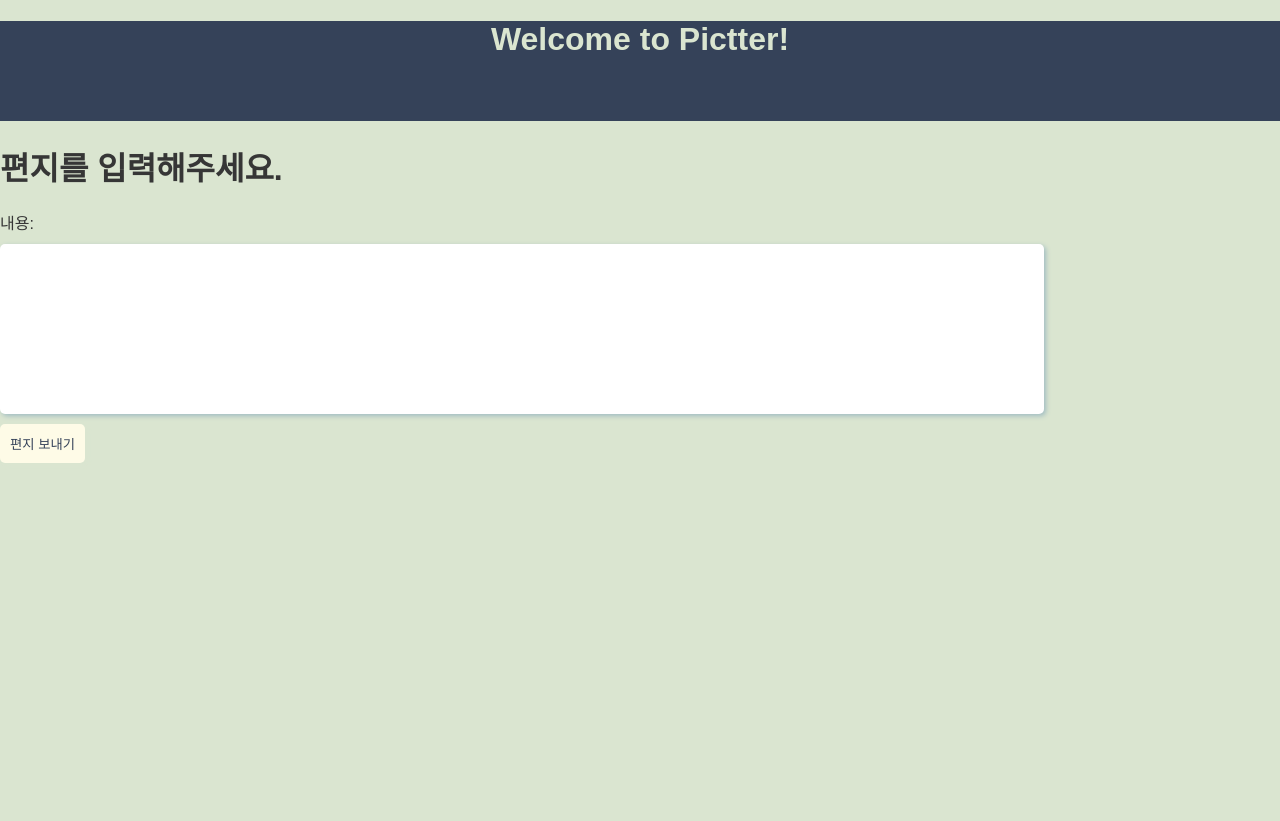
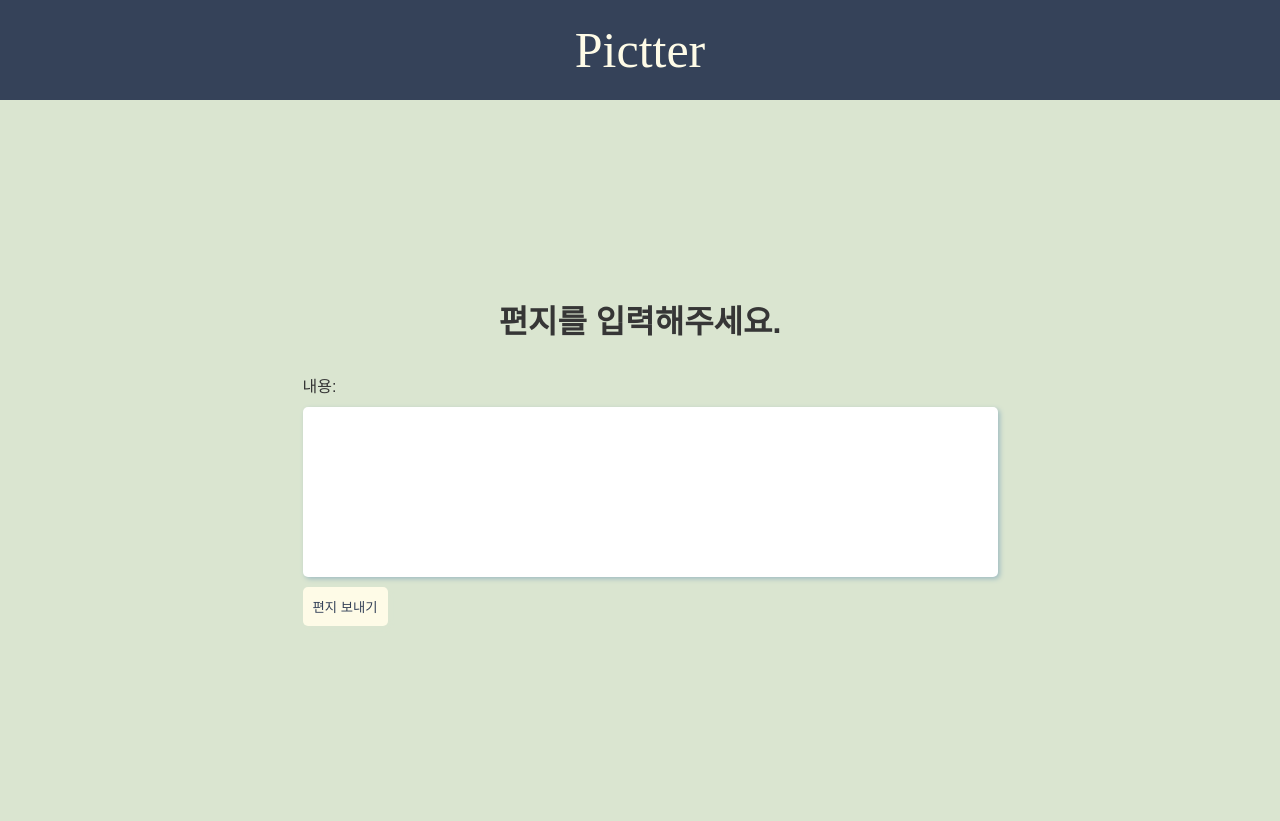
Before and after one commit to Pictter/Postcard_generator, a Flask app: page /user in a window 1280 px wide. After the commit the page ends 626 px from the top, so only its background shows below. Run offline with Flask 3, Linux system fonts and the light colour scheme; some web fonts are replaced.

Commit message:
fix: html modified

```diff
--- a/static/CSS/styles.css
+++ b/static/CSS/styles.css
@@ -3,9 +3,39 @@
     color: #DAE5D0;
     font-family: sans-serif;
     text-align: center;
+    display: flex;
     justify-content: center;
+    align-items: center;
     height: 100px;
     margin: 0;
+}
+
+.header-container {
+    display: flex;
+    align-items: center;
+}
+
+
+a {
+    color: #FEFBE7;
+}
+
+a:visited {
+    color: #FEFBE7;
+}
+
+@font-face {
+    font-family: 'TmoneyRoundWindExtraBold';
+    src: url('https://cdn.jsdelivr.net/gh/projectnoonnu/noonfonts_20-07@1.0/TmoneyRoundWindExtraBold.woff') format('woff');
+    font-weight: normal;
+    font-style: normal;
+}
+
+#logo {
+    font-family: 'TmoneyRoundWindExtraBold';
+    font-size: 50px;
+    color: #FEFBE7;
+    text-align: center;
 }
 
 body {
@@ -31,7 +61,7 @@
     border-radius: 5px;
     box-shadow: 2px 2px 5px #A0BCC2;
     font-family: sans-serif;
-    width: 80%;
+    width: 100%;
     margin-bottom: 10px;
     resize: none;
 }
@@ -43,5 +73,22 @@
     border: none;
     border-radius: 5px;
     box-shadow: 2px 2px 5px #DAE5D0;
-    cursor:pointer;
+    cursor: pointer;
 }
+
+.center-container {
+    display: flex;
+    flex-direction: column;
+    justify-content: center;
+    align-items: center;
+    height: calc(100vh - 100px);
+    /* 100vh에서 헤더 높이를 뺀 만큼 설정 */
+}
+
+.header-container {
+    display: flex;
+    flex-direction: column;
+    justify-content: center;
+    align-items: center;
+    /* 100vh에서 헤더 높이를 뺀 만큼 설정 */
+}
--- a/templates/letter.html
+++ b/templates/letter.html
@@ -1,6 +1,7 @@
 <!doctype html>
 <html>
 <link rel="stylesheet" href="../static/CSS/styles.css">
+<script src="https://cdn.jsdelivr.net/npm/bootstrap@5.3.0/dist/js/bootstrap.bundle.min.js"></script>
 <head>
     <title>Pictter</title>
 </head>
--- a/templates/main.html
+++ b/templates/main.html
@@ -1,18 +1,27 @@
 <!doctype html>
 <html>
 <link rel="stylesheet" href="../static/CSS/styles.css">
+<script src="https://cdn.jsdelivr.net/npm/bootstrap@5.3.0/dist/js/bootstrap.bundle.min.js"></script>
+
 <head>
     <title>Pictter</title>
 </head>
+
 <body>
     <header>
-        <h1>Welcome to Pictter!</h1>
+        <div class="header-container">
+            <div id="logo"><a href="/" style="text-decoration:none">Pictter</a></div>
+        </div>
     </header>
+    </div>
+    <div class="center-container">
         <h1>편지를 입력해주세요.</h1>
         <form method="POST" action="/letter">
             <label for="letter">내용:</label>
             <textarea id="letter" name="letter" required rows="10" cols="80"></textarea>
             <button type="submit">편지 보내기</button>
         </form>
+    </div>
 </body>
+
 </html>
```
Also changed, not shown: ChatGPT.py (line endings or trailing spaces). Lines whose indentation alone changed are shown as unchanged.
